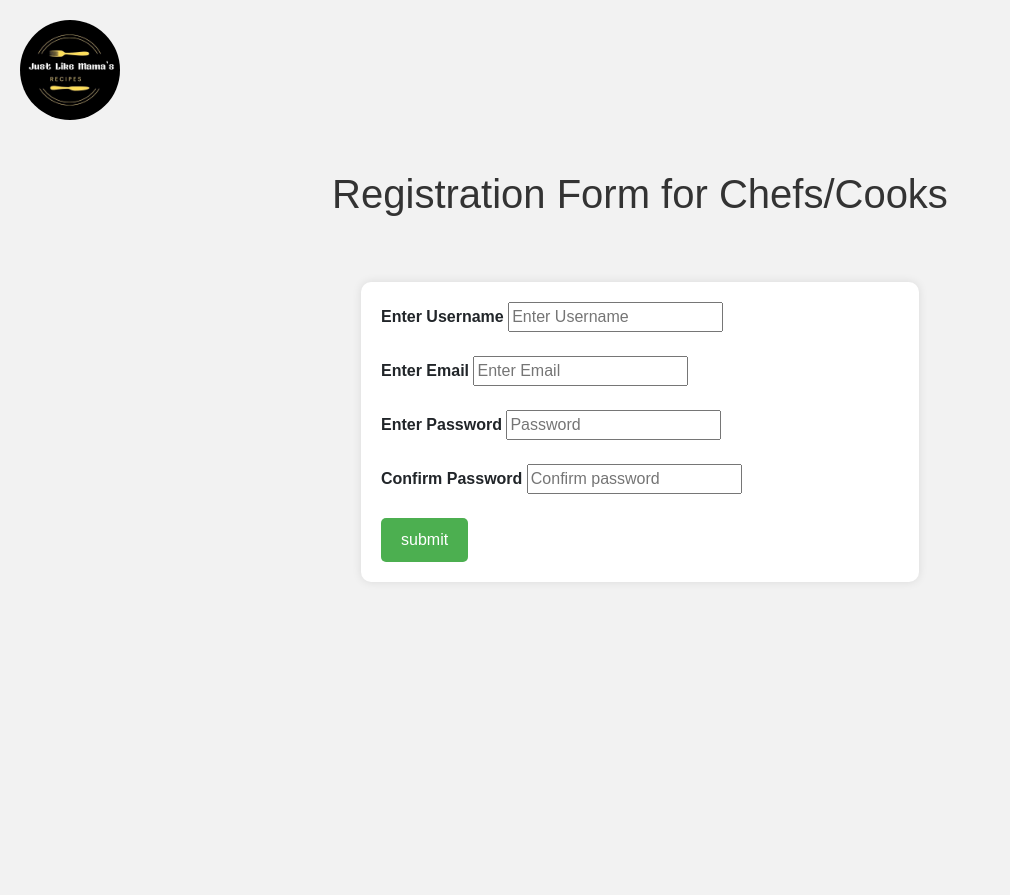
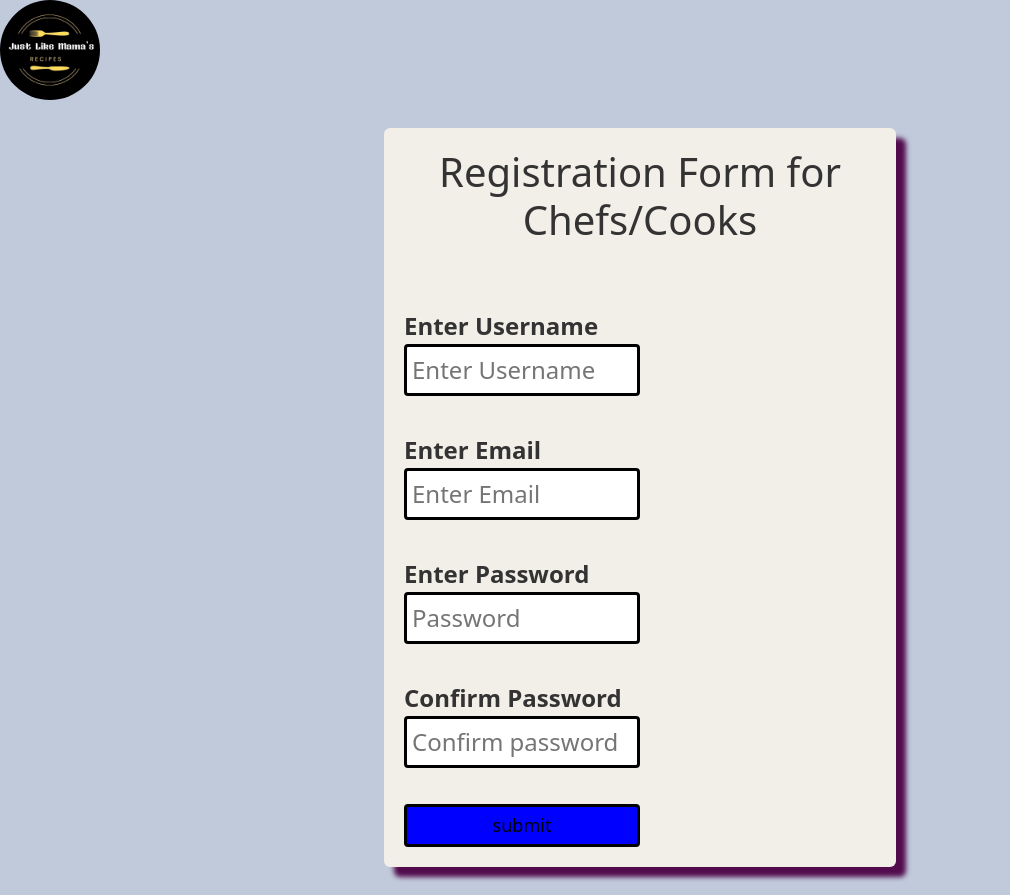
Before and after one commit to btafrimps/jlm, a PHP site: page /register.php in a window 1280 px wide. Shown: the whole page, without its empty margins (0-1010 px from the left). Before the commit the page ends 582 px from the top, so only its background shows below. Run offline with PHP 8.4, Linux system fonts and the light colour scheme.

Commit message:
changes in index2 and register pages

```diff
--- a/index2.php
+++ b/index2.php
@@ -61,6 +61,11 @@
                         <!--navbar blogs-->
                         <li class="nav-item">
                             <a class="nav-link" href="pages/blogs.php">Blogs</a>
+                        </li>
+
+                        <!--navbar chefs/cooks dashboard-->
+                        <li class="nav-item">
+                            <a class="nav-link" href="signIn.php">Chefs/Cooks Dashboard</a>
                         </li>
 
                     </ul>
--- a/register.php
+++ b/register.php
@@ -40,6 +40,8 @@
       window.location.href = "chefUpload.php"
       </script>';
     }
+
+
   }
 ?>
 <!doctype html>
@@ -52,18 +54,18 @@
     <link href="https://cdn.jsdelivr.net/npm/bootstrap@5.3.3/dist/css/bootstrap.min.css" rel="stylesheet"
         integrity="sha384-QWTKZyjpPEjISv5WaRU9OFeRpok6YctnYmDr5pNlyT2bRjXh0JMhjY6hW+ALEwIH" crossorigin="anonymous">
     <link rel="stylesheet" href="https://cdn.jsdelivr.net/npm/bootstrap-icons@1.11.3/font/bootstrap-icons.min.css">
-    <link rel="stylesheet" href="style.css">
+    <link rel="stylesheet" href="stylelogo.css">
 </head>
 
-<body>
+<body class="registerBody">
 <div class="logo-container">
         <img src="images/logo.jpg" class="logo" alt="Logo">
     </div>
-    <div class="container">
+    <div class="register_container">
        <!-- <div class="row">-->
             <!--<div class="col-md-6">-->
-                <div id="form">
-                    <h1 id="heading">Registration Form for Chefs/Cooks<h1><br></h1>
+                <div id="register_form">
+                    <h1 id="register_heading">Registration Form for Chefs/Cooks<h1><br></h1>
                         <form name="form" class="w-50" action="register.php" method="POST">
                             <!--Form sends data to register.php using the POST method -->
                             <label>Enter Username</label>
--- a/signIn.php
+++ b/signIn.php
@@ -119,6 +119,7 @@
                 <i class="bi bi-file-lock2-fill"></i>
                 <input type="password" id="pass" name="pass" placeholder="Enter Password" required><br><br>
                 <input type="submit" id="btn" name="submit" value="submit" />
+                <a href="register.php">No Account? Register</a>
 
 
 
--- a/stylelogo.css
+++ b/stylelogo.css
@@ -84,15 +84,47 @@ h1{
 }
 /*styling input*/
 input{
-    width:90%;
+    width:100%;
     border-radius: 4px;
     border: 3px solid;
-    padding:5px
+    padding:5px;
+
+
 }
 /**/
 #btn{
     width:100%;
     padding:5px;
     font-size:large;
+    background-color: blue;
+
 
 }
+
+
+/*stle for register form*/
+
+/* Style the container */
+.register_container {
+    /* Add padding and background color */
+    padding: 100px;
+    background-color: rgb(242, 238, 232);
+    width: 40%;
+    border-radius: 6px;
+    margin:28px auto;
+    padding: 20px;
+    box-shadow: 10px 10px 5px rgb(82 11 77);
+  }
+
+  /* Style the heading */
+  .register_container {
+    /* Set font size, weight, and color */
+    font-size: 24px;
+    font-weight:bolder;
+    color: #333;
+  }
+  .registerBody{
+    background-color: rgb(193, 202, 219);
+
+
+  }
```
